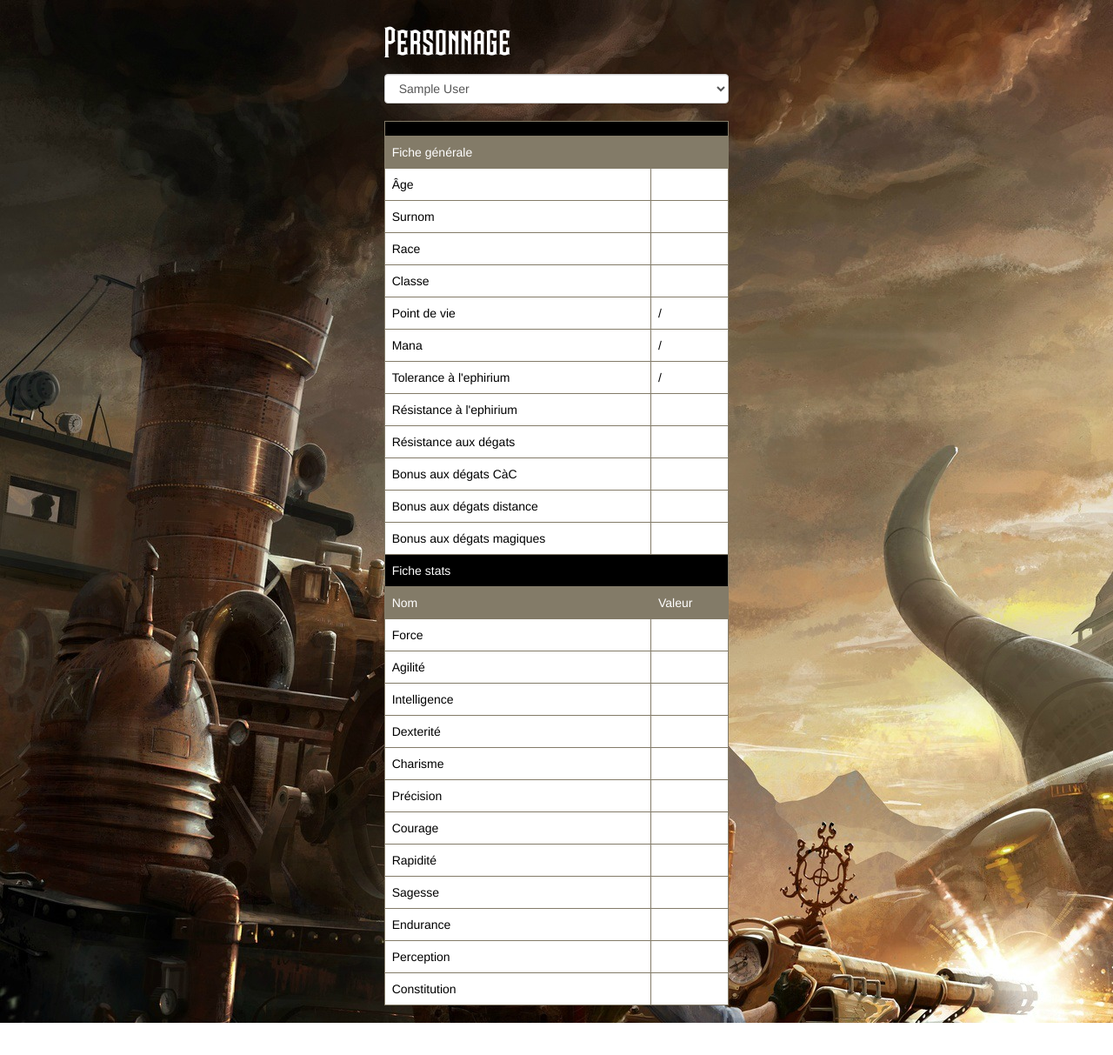
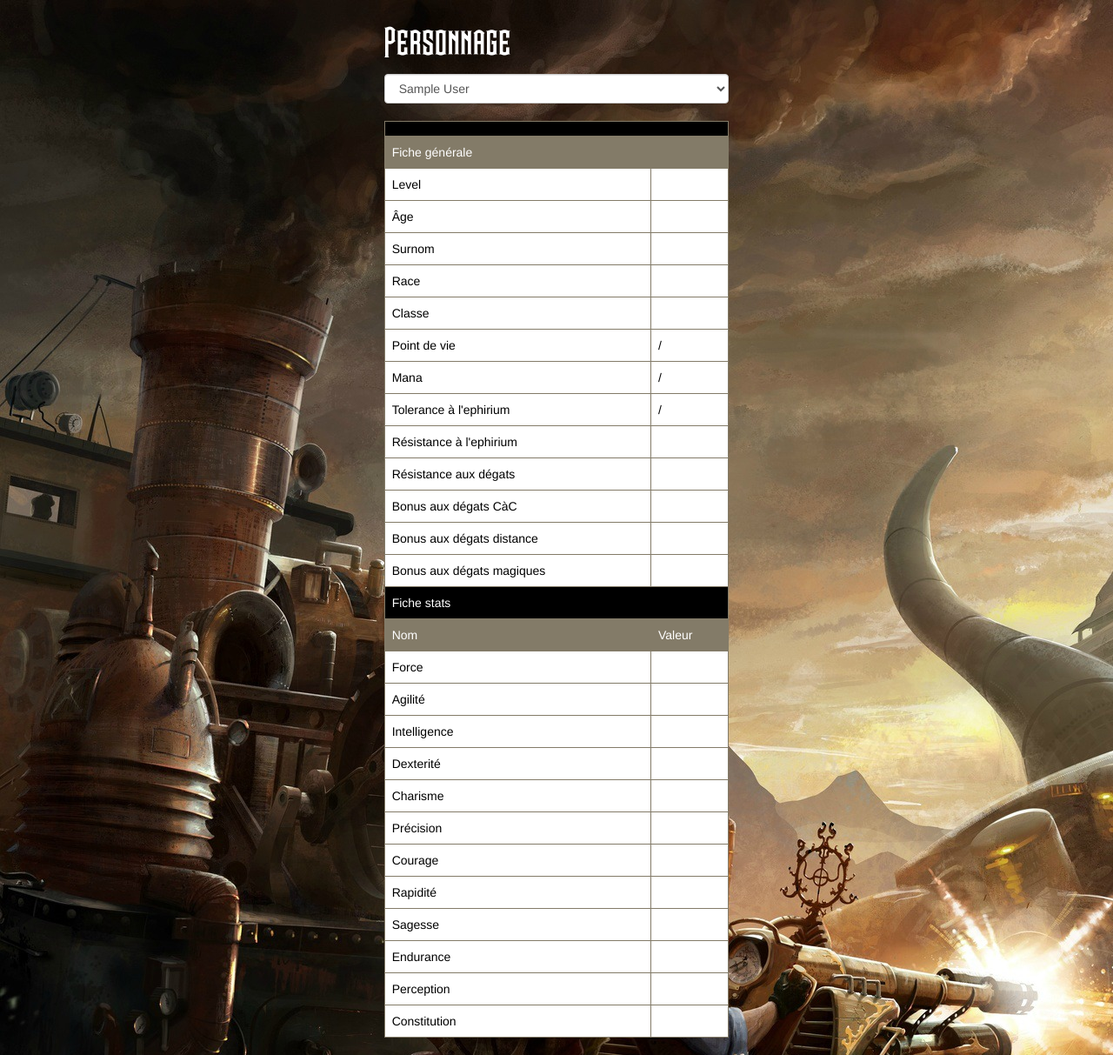
Before and after one commit to trenzalord/jdrlive, a PHP site: page /consultation_character.php in a window 1280 px wide. Shown: the whole page at 87% size. Before the commit the page ends 1176 px from the top, so only its background shows below. Run offline with PHP 8.4, Linux system fonts and the light colour scheme; tables that the repository leaves empty or names only in its code hold one stand-in row (values such as "Sample post"); data that the repository does not hold is empty; some libraries are stand-ins or nearby versions.

Commit message:
Ajout de level dans la fiche personnage

```diff
--- a/consultation_character.php
+++ b/consultation_character.php
@@ -66,6 +66,10 @@ if(isset($_REQUEST['id_character'])) {
             <tbody>
             <tr class="subTableRow">
                 <td colspan="2">Fiche générale</td>
+            </tr>
+            <tr>
+                <td>Level</td>
+                <td><?= $character['level'] ?></td>
             </tr>
             <tr>
                 <td>Âge</td>
```
